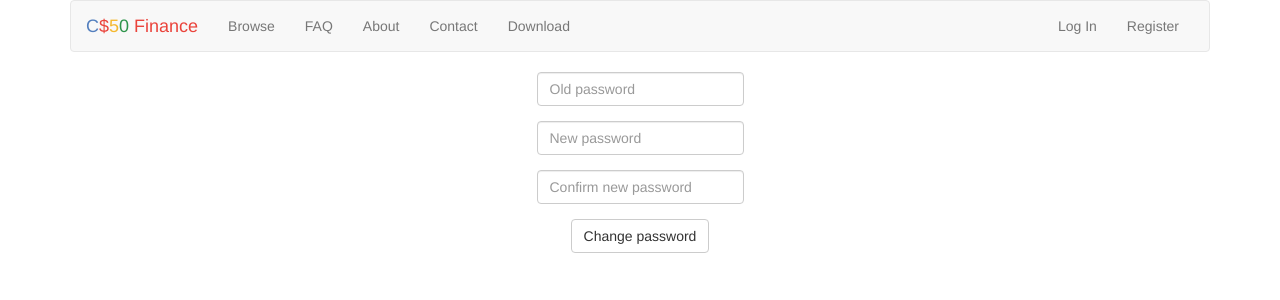
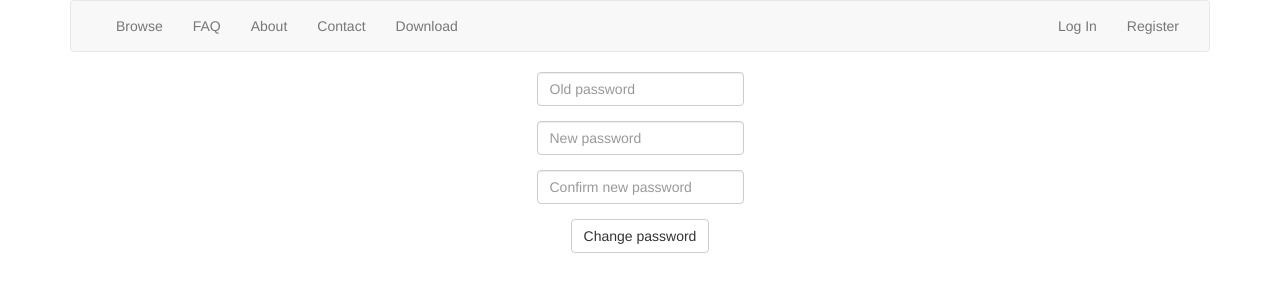
Before and after one commit to timton/parallellearn, a Flask app: page /account in a window 1280 px wide. Shown: the top 300 px of the page. Run offline with Flask 2, Linux system fonts and the light colour scheme; some libraries are stand-ins or nearby versions.

Commit message:
tweaked the layout

```diff
--- a/templates/layout.html
+++ b/templates/layout.html
@@ -16,7 +16,7 @@
         <script src="https://code.jquery.com/jquery-3.1.1.min.js"></script>
         <script src="https://maxcdn.bootstrapcdn.com/bootstrap/3.3.7/js/bootstrap.min.js"></script>
 
-        <title>C$50 Finance: {% block title %}{% endblock %}</title>
+        <title>Parallellearn: {% block title %}{% endblock %}</title>
 
     </head>
 
@@ -26,15 +26,6 @@
 
             <nav class="navbar navbar-default">
                 <div class="container-fluid">
-                    <div class="navbar-header">
-                        <button aria-expanded="false" class="navbar-toggle collapsed" data-target="#navbar" data-toggle="collapse" type="button">
-                            <span class="sr-only">Toggle navigation</span>
-                            <span class="icon-bar"></span>
-                            <span class="icon-bar"></span>
-                            <span class="icon-bar"></span>
-                        </button>
-                        <a class="navbar-brand" href="{{ url_for('index') }}"><span class="blue">C</span><span class="red">$</span><span class="yellow">5</span><span class="green">0</span> <span class="red">Finance</span></a>
-                    </div>
                     <div class="collapse navbar-collapse" id="navbar">
                         <ul class="nav navbar-nav">
                             <li><a href="{{ url_for('browse') }}">Browse</a></li>
```
